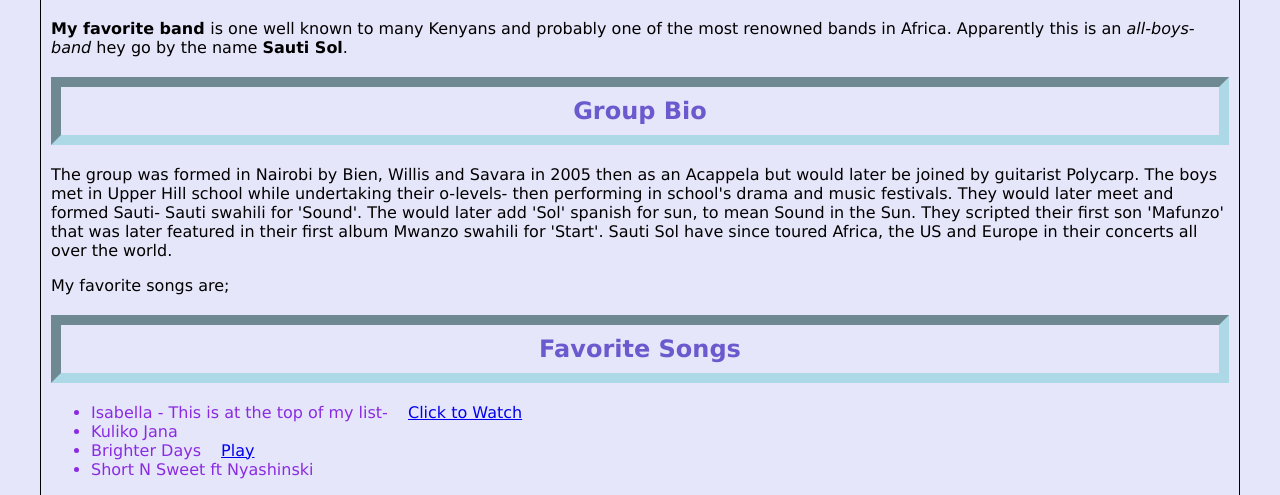
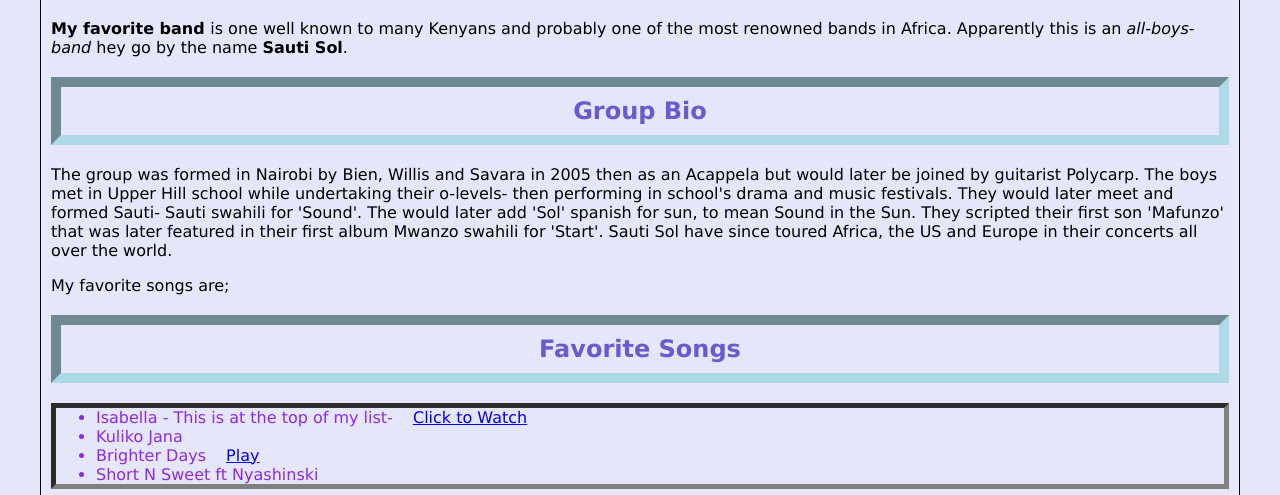
Before and after one commit to QIBET/Myfavoritebandproject, a plain HTML site: page index.html in a window 1280 px wide. Shown: the part 233-728 px from the top of the page. Drawn offline with Linux system fonts and the light colour scheme.

Commit message:
Adding borders

```diff
--- a/index.css
+++ b/index.css
@@ -55,4 +55,6 @@ h3{
 }
 ul{
     color: blueviolet;
+    border: 2px inset grey;
+    border-width: 5px
 }
```
